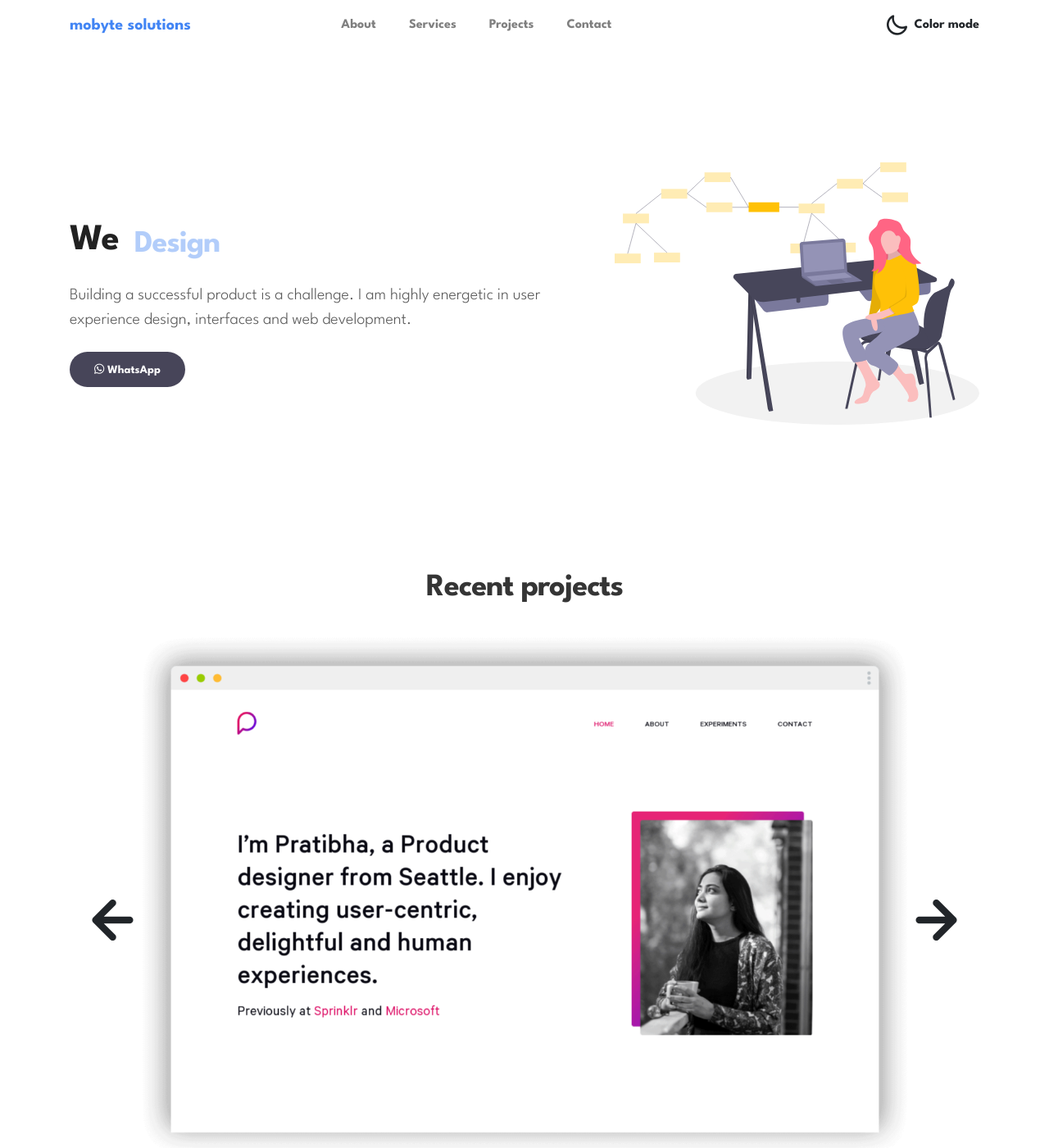
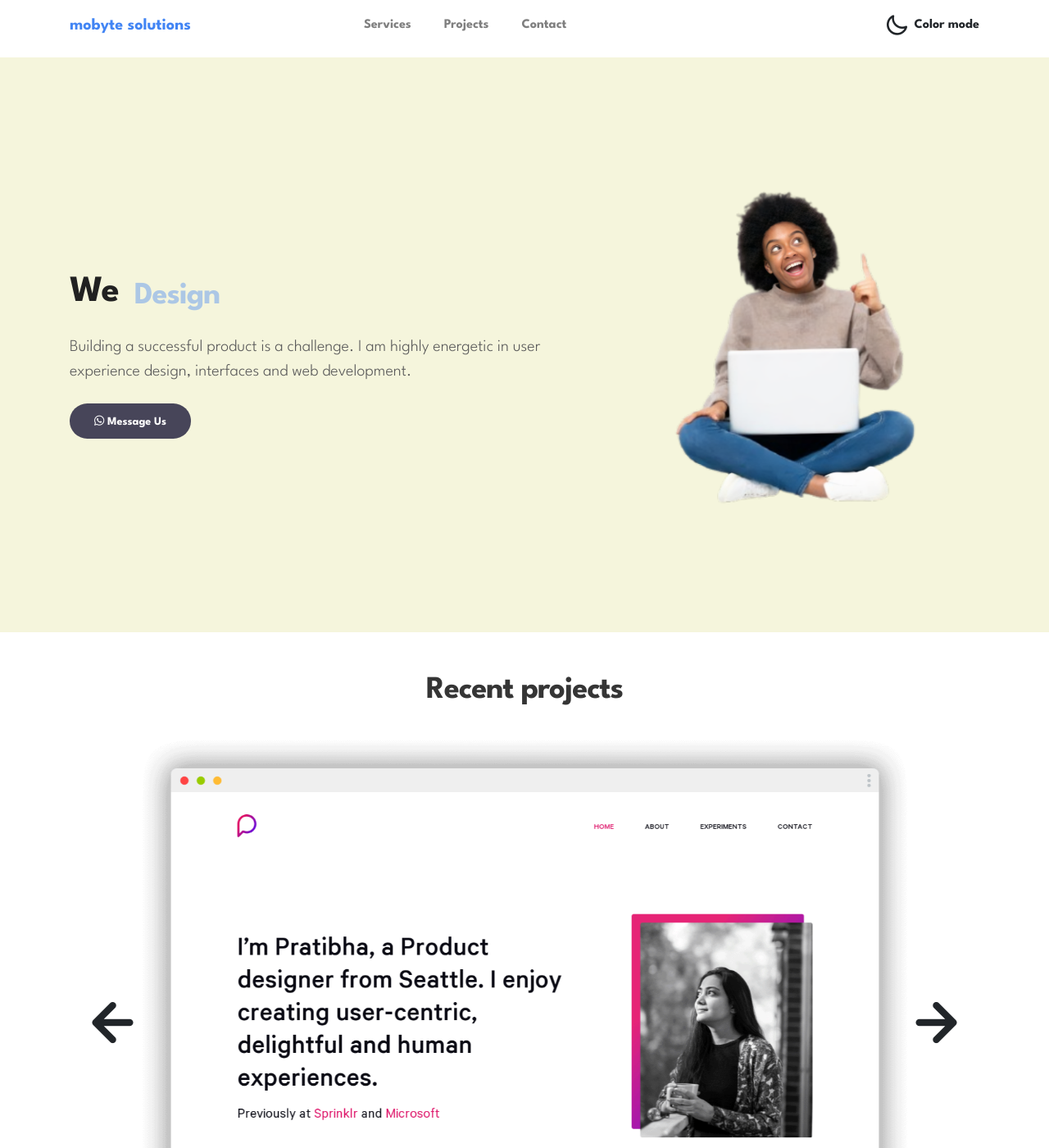
Before and after one commit to TimOsahenru/mobyte, a Jekyll site: the page built from index.html, in a window 1280 px wide and 1400 px high. Shown: the whole window at 82% size. Built offline with Jekyll 4.4.1, drawn with Linux system fonts in a browser that asks for light colours.

Commit message:
changed hero banner image

```diff
--- a/_includes/about.html
+++ b/_includes/about.html
@@ -16,14 +16,14 @@
                     <p>Building a successful product is a challenge. I am highly energetic in user experience design, interfaces and web development.</p>
 
                     <div class="custom-btn-group mt-4">
-                      <a href="https://wa.me/yourphonenumber" class="btn custom-btn custom-btn-bg custom-btn-link"><i class="fab fa-whatsapp"></i> WhatsApp </a>
+                      <a href="https://wa.me/yourphonenumber" class="btn custom-btn custom-btn-bg custom-btn-link"><i class="fab fa-whatsapp"></i> Message Us </a>
                     </div>
                 </div>
             </div>
 
             <div class="col-lg-5 col-md-12 col-12">
                 <div class="about-image svg">
-                    <img src="images/undraw/undraw_software_engineer_lvl5.svg" class="img-fluid" alt="svg image">
+                    <img src="images/undraw/female_software_engineer.png" class="img-fluid" alt="Background image">
                 </div>
             </div>
 
--- a/_includes/header.html
+++ b/_includes/header.html
@@ -11,9 +11,6 @@
 
         <div class="collapse navbar-collapse" id="navbarNav">
             <ul class="navbar-nav mx-auto">
-                <li class="nav-item">
-                    <a href="#about" class="nav-link"><span data-hover="About">About</span></a>
-                </li>
                 <li class="nav-item">
                     <a href="#project" class="nav-link"><span data-hover="Services">Services</span></a>
                 </li>
--- a/css/main.css
+++ b/css/main.css
@@ -2,6 +2,16 @@
 body {
   font-family: "League Spartan", serif;
   padding-top: 70px;
+}
+
+/* Default (Light Mode) */
+.about {
+  background-color: beige; /* Light mode background color */
+}
+
+/* Dark Mode */
+.dark-mode .about {
+  background-color:#0c0c0d; /* Dark mode background color */
 }
 
 .full-screen {
```
Also changed, not shown: images/undraw/female_software_engineer.png (added), images/undraw/undraw_software_engineer_lvl5.svg (deleted).
